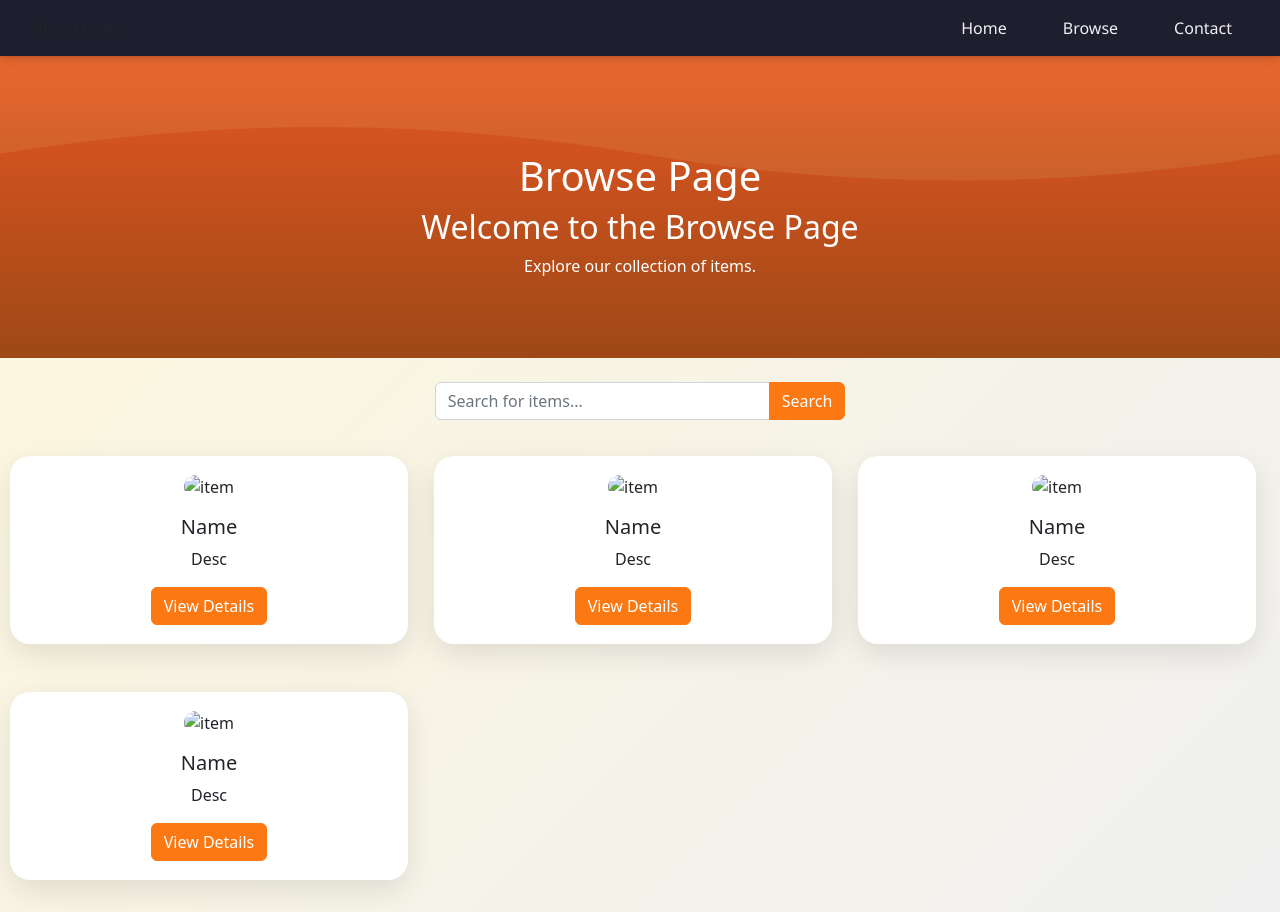
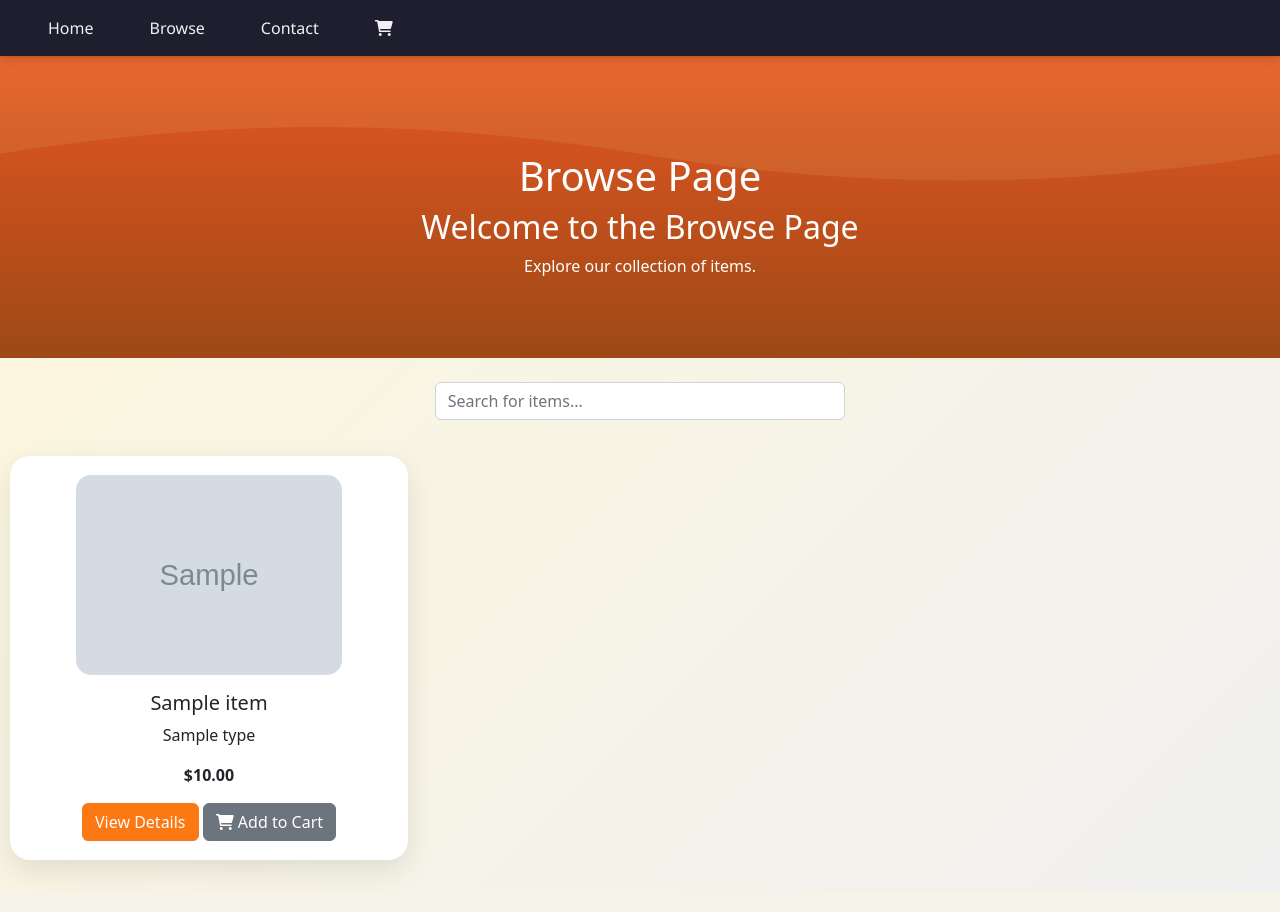
Before and after one commit to Chris-Karagiannis/CSCxUPCHackathon, a Flask app: template templates/browse.jinja in a window 1280 px wide. After the commit the page ends 876 px from the top, so only its background shows below. Run offline with Flask 3, Linux system fonts and the light colour scheme; the template is opened without the code that fills it: most values are stand-ins (such as "Sample title", 1, 10 or a date in 2020); grey boxes marked "Sample" are stand-in pictures.

Commit message:
Display products from database on browse page
Updated the /browse route in app.py to fetch product data from the SQLite database and pass it to the template. Modified browse.jinja to render real product data, added a search bar with live filtering, and improved the item card layout. Updated navBar.jinja to add a cart icon and commented out unused brand logo markup.

```diff
--- a/app.py
+++ b/app.py
@@ -1,4 +1,5 @@
 from flask import Flask, render_template, jsonify
+import sqlite3
 
 app = Flask(__name__)
 
@@ -8,7 +9,19 @@ def index():
 
 @app.route("/browse")
 def browse():
-    return render_template("browse.jinja")
+    conn = sqlite3.connect("product_data.db")
+    c = conn.cursor()
+    c.execute("SELECT id, title, type, link, img, price FROM Product")
+    items = c.fetchall()
+    conn.close()
+
+    # Convert to list of dicts (Jinja friendly)
+    items_list = [
+        {"id": row[0], "title": row[1], "type": row[2], "link": row[3], "img": row[4], "price": row[5]}
+        for row in items
+    ]
+
+    return render_template("browse.jinja", items=items_list)
 
 if __name__ == "__main__":
     app.run(debug=True)
--- a/templates/browse.jinja
+++ b/templates/browse.jinja
@@ -37,26 +37,45 @@
                     <div class="search-container">
                         <i class="search-icon"></i>
                         <div class="input-group">
-                            <input type="text" class="form-control search-input" placeholder="Search for items...">
-                            <button class="btn btn-primary search-button" id="searchButton">Search</button>
+                            <input type="text" id="searchBar" class="form-control search-input" placeholder="Search for items...">
+                            {# <button class="btn btn-primary search-button" id="searchButton">Search</button> #}
                         </div>
                     </div>
                 </div>
             </div>
         </form>
         <div class="item-grid me-3 row g-3 pt-3">
-            {% set items = [1,2,3,4] %}
-            {% for i in items %}
+            {% for item in items %}
                 <div class="col-md-4">
                     <div class="item-card p-3">
-                        <img src="#" alt="item" class="img-fluid mb-3" style="border-radius: 15px; max-height: 200px; object-fit: cover;">
-                        <h5>Name</h5>
-                        <p>Desc</p>
-                        <a href="#" class="btn btn-primary">View Details</a>
+                        <img src="{{ item.img }}" alt="{{ item.title }}" class="img-fluid mb-3"
+                            style="border-radius: 15px; max-height: 200px; object-fit: cover;">
+                        <h5 class="item-title">{{ item.title }}</h5>
+                        <p class="item-description">{{ item.type }}</p>
+                        <p class="fw-bold">${{ "%.2f"|format(item.price) }}</p>
+                        <a href="{{ item.link }}" target="_blank" class="btn btn-primary">View Details</a>
+                        <a href="#" class="btn btn-secondary"><i class="fa-solid fa-cart-shopping"></i> Add to Cart</a>
                     </div>
                 </div>
             {% endfor %}
         </div>
     </div>
 </body>
+<script>
+    document.getElementById("searchBar").addEventListener("keyup", function () {
+        let filter = this.value.toLowerCase();
+        let items = document.querySelectorAll(".item-card");
+
+        items.forEach(card => {
+            let title = card.querySelector("h5").textContent.toLowerCase();
+            let desc = card.querySelector("p").textContent.toLowerCase();
+
+            if (title.includes(filter) || desc.includes(filter)) {
+            card.parentElement.style.display = ""; // show
+            } else {
+            card.parentElement.style.display = "none"; // hide
+            }
+        });
+    });
+</script>
 </html>
--- a/templates/shared/navBar.jinja
+++ b/templates/shared/navBar.jinja
@@ -1,11 +1,12 @@
 <link rel="stylesheet" href="{{ url_for('static', filename='css/styles.css') }}">
 <nav class="navbar">
-    <div class="navbar-Brand">
-        <Link to="/" class="nav-logo">Brand Logo</Link>
-    </div>
+    {# <div class="navbar-Brand">
+        <a href="#" class="nav-logo">Brand Logo</a>
+    </div> #}
     <ul class="navbar-links">
         <li><a href="/">Home</a></li>
         <li><a href="/browse">Browse</a></li>
         <li><a href="#">Contact</a></li>
+        <li><a href="#"><span><i class="fa-solid fa-cart-shopping"></i></span></a></li>
     </ul>
 </nav>
```
Also changed, not shown: static/js/browse.js (added).
